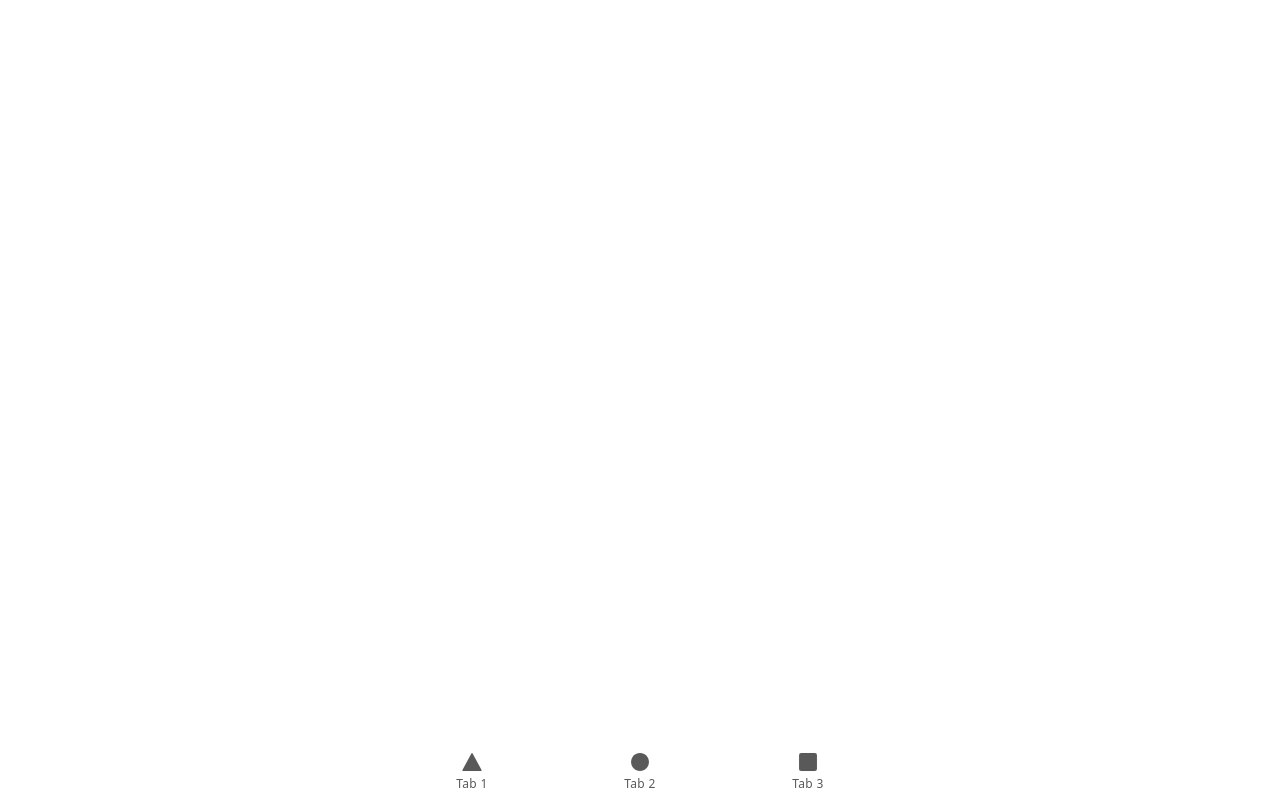
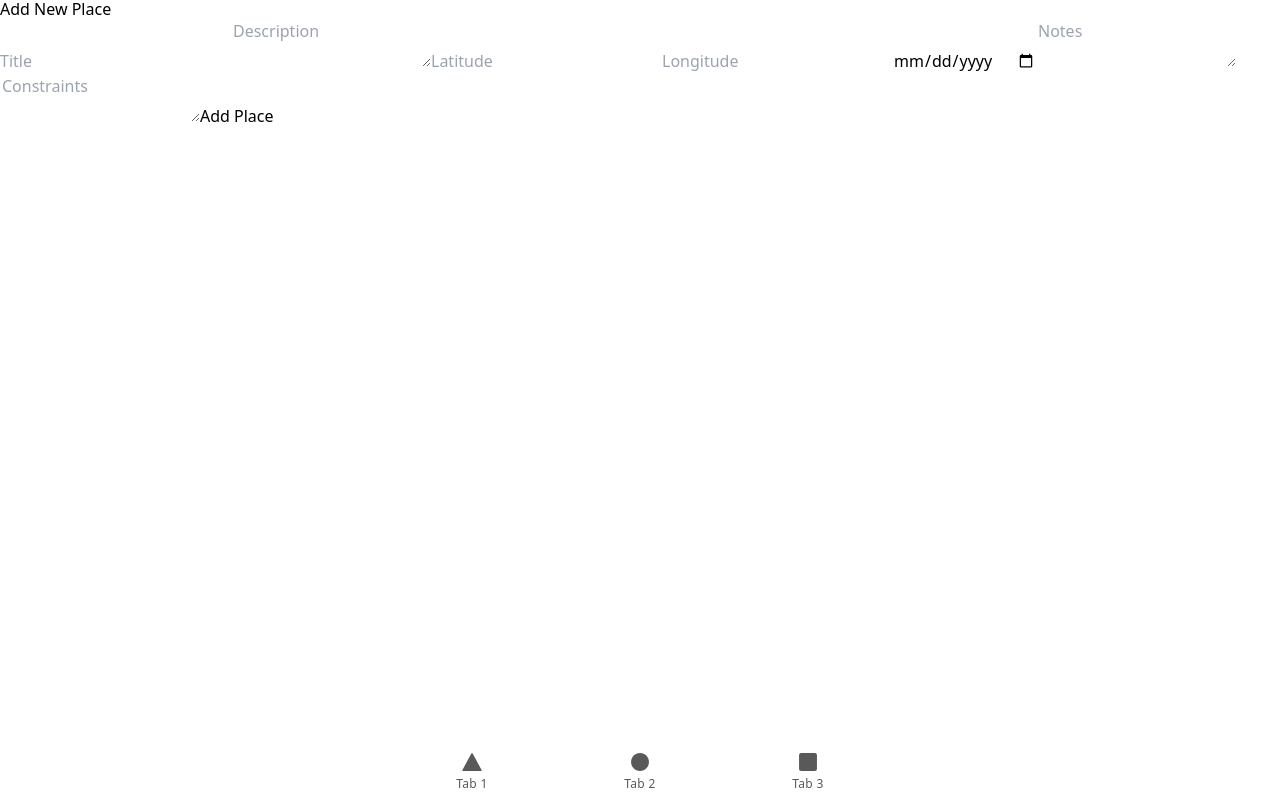
Before and after one commit to gatthias/travel-planner, a React (Vite) app in the folder client/: page /add-place in a window 1280 px wide. Built offline with nearby package versions, Linux system fonts and the light colour scheme.

Commit message:
Add basic list and form

```diff
--- a/client/src/App.tsx
+++ b/client/src/App.tsx
@@ -44,16 +44,37 @@ import '@ionic/react/css/palettes/dark.system.css';
 
 /* Theme variables */
 import './theme/variables.css';
+import AddPlace from './pages/AddPlace';
+import { useEffect, useState } from 'react';
+import { Place } from './models/Place';
 
 setupIonicReact();
 
-const App: React.FC = () => (
+const App: React.FC = () => {
+  const [places, setPlaces] = useState<Place[]>([]);
+
+  const handleAddPlace = (newPlace: Place) => {
+    setPlaces([...places, newPlace]);
+    localStorage.setItem('places', JSON.stringify([...places, newPlace]));
+  };
+
+  useEffect(() => {
+    const storedPlaces = localStorage.getItem('places');
+    if (storedPlaces) {
+      setPlaces(JSON.parse(storedPlaces));
+    }
+  }, []);
+
+  return (
   <IonApp>
     <IonReactRouter>
       <IonTabs>
         <IonRouterOutlet>
           <Route exact path="/tab1">
-            <Tab1 />
+            <Tab1 places={places}/>
+          </Route>
+          <Route exact path="/add-place">
+            <AddPlace onAddPlace={handleAddPlace} />
           </Route>
           <Route exact path="/tab2">
             <Tab2 />
@@ -82,6 +103,7 @@ const App: React.FC = () => (
       </IonTabs>
     </IonReactRouter>
   </IonApp>
-);
+)
+};
 
 export default App;
--- /dev/null
+++ b/client/src/components/AddPlaceForm.tsx
@@ -0,0 +1,55 @@
+import React, { useState } from 'react';
+import { Place } from '../models/Place';
+
+interface AddPlaceFormProps {
+  onAddPlace: (place: Place) => void;
+}
+
+const AddPlaceForm: React.FC<AddPlaceFormProps> = ({ onAddPlace }) => {
+  const [title, setTitle] = useState('');
+  const [description, setDescription] = useState('');
+  const [latitude, setLatitude] = useState('');
+  const [longitude, setLongitude] = useState('');
+  const [date, setDate] = useState<Date | null>(null);
+  const [notes, setNotes] = useState('');
+  const [constraints, setConstraints] = useState('');
+
+  const handleSubmit = (e: React.FormEvent) => {
+    e.preventDefault();
+    const newPlace: Place = {
+      id: crypto.randomUUID(),
+      title,
+      description,
+      coordinates: {
+        latitude: parseFloat(latitude),
+        longitude: parseFloat(longitude),
+      },
+      date,
+      notes,
+      constraints,
+    };
+    onAddPlace(newPlace);
+    setTitle('');
+    setDescription('');
+    setLatitude('');
+    setLongitude('');
+    setDate(null);
+    setNotes('');
+    setConstraints('');
+  };
+
+  return (
+    <form onSubmit={handleSubmit}>
+      <input type="text" value={title} onChange={(e) => setTitle(e.target.value)} placeholder="Title" />
+      <textarea value={description} onChange={(e) => setDescription(e.target.value)} placeholder="Description" />
+      <input type="text" value={latitude} onChange={(e) => setLatitude(e.target.value)} placeholder="Latitude" />
+      <input type="text" value={longitude} onChange={(e) => setLongitude(e.target.value)} placeholder="Longitude" />
+      <input type="date" value={date ? date.toISOString().slice(0, 10) : ''} onChange={(e) => setDate(new Date(e.target.value))} />
+      <textarea value={notes} onChange={(e) => setNotes(e.target.value)} placeholder="Notes" />
+      <textarea value={constraints} onChange={(e) => setConstraints(e.target.value)} placeholder="Constraints" />
+      <button type="submit">Add Place</button>
+    </form>
+  );
+};
+
+export default AddPlaceForm;
--- /dev/null
+++ b/client/src/models/Place.ts
@@ -0,0 +1,12 @@
+export interface Place {
+  id: string;
+  title: string;
+  description: string;
+  coordinates: {
+    latitude: number;
+    longitude: number;
+  };
+  date: Date | null;
+  notes: string;
+  constraints: string;
+}
--- /dev/null
+++ b/client/src/pages/AddPlace.tsx
@@ -0,0 +1,18 @@
+import React from 'react';
+import AddPlaceForm from '../components/AddPlaceForm';
+import { Place } from '../models/Place';
+
+interface AddPlacePageProps {
+  onAddPlace: (place: Place) => void;
+}
+
+const AddPlace: React.FC<AddPlacePageProps> = ({ onAddPlace }) => {
+  return (
+    <div>
+      <h1>Add New Place</h1>
+      <AddPlaceForm onAddPlace={onAddPlace} />
+    </div>
+  );
+};
+
+export default AddPlace;
--- a/client/src/pages/Tab1.tsx
+++ b/client/src/pages/Tab1.tsx
@@ -1,24 +1,37 @@
-import { IonContent, IonHeader, IonPage, IonTitle, IonToolbar } from '@ionic/react';
-import ExploreContainer from '../components/ExploreContainer';
-import './Tab1.css';
+import React from 'react';
+import { Place } from '../models/Place';
+import { IonList, IonItem, IonLabel, IonFab, IonFabButton, IonIcon } from '@ionic/react';
+import { addCircleOutline } from 'ionicons/icons';
 
-const Tab1: React.FC = () => {
+interface Tab1Props {
+  places: Place[];
+}
+
+const Tab1: React.FC<Tab1Props> = ({ places }) => {
   return (
-    <IonPage>
-      <IonHeader>
-        <IonToolbar>
-          <IonTitle>Tab 1</IonTitle>
-        </IonToolbar>
-      </IonHeader>
-      <IonContent fullscreen>
-        <IonHeader collapse="condense">
-          <IonToolbar>
-            <IonTitle size="large">Tab 1</IonTitle>
-          </IonToolbar>
-        </IonHeader>
-        <ExploreContainer name="Tab 1 page" />
-      </IonContent>
-    </IonPage>
+    <div>
+      <h1>Travel Planner</h1>
+      <h2>Places</h2>
+      <IonList>
+        {places.map((place) => (
+          <IonItem key={place.id}>
+            <IonLabel>
+              <h3>{place.title}</h3>
+              <p>{place.description}</p>
+              <p>Coordinates: {place.coordinates.latitude}, {place.coordinates.longitude}</p>
+              <p>Date: {place.date ? new Date(place.date).toDateString() : 'N/A'}</p>
+              <p>Notes: {place.notes}</p>
+              <p>Constraints: {place.constraints}</p>
+            </IonLabel>
+          </IonItem>
+        ))}
+      </IonList>
+      <IonFab vertical="bottom" horizontal="end" slot="fixed">
+        <IonFabButton href="/add-place">
+          <IonIcon icon={addCircleOutline} />
+        </IonFabButton>
+      </IonFab>
+    </div>
   );
 };
 
```
